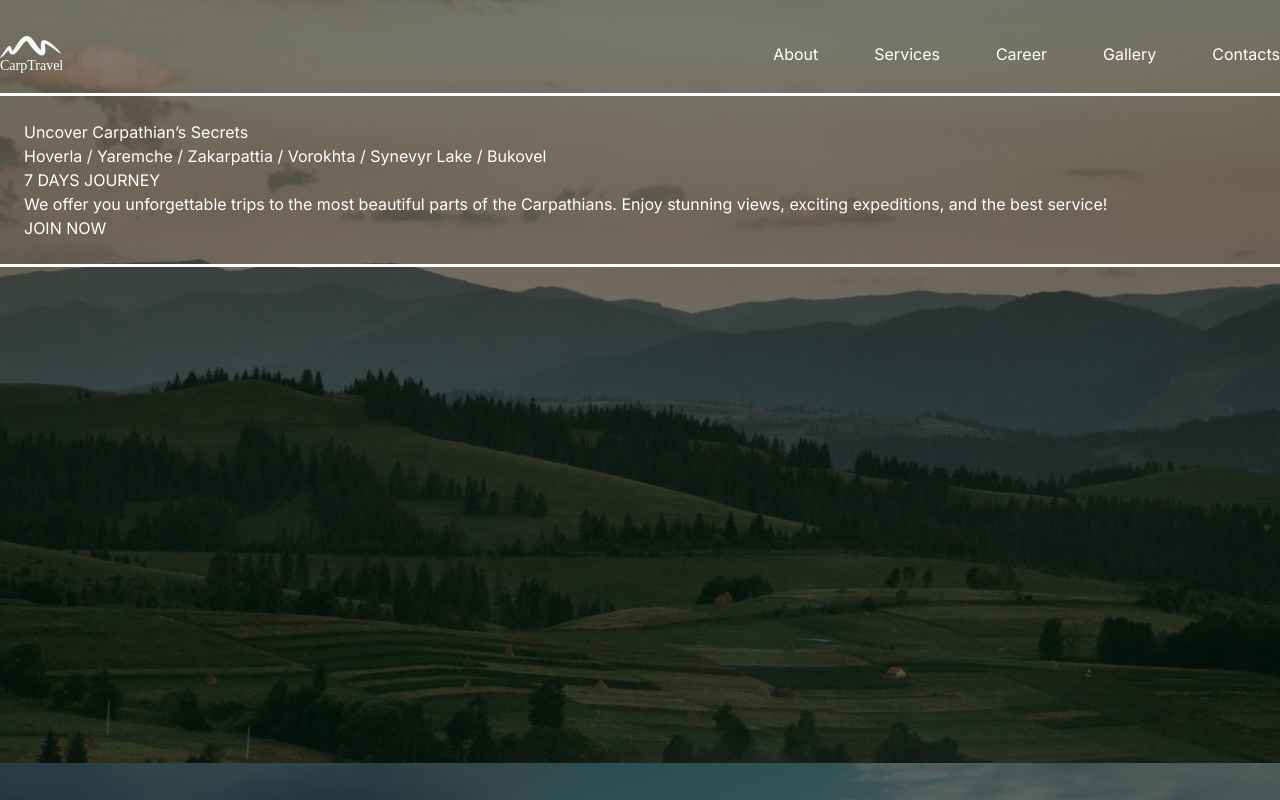
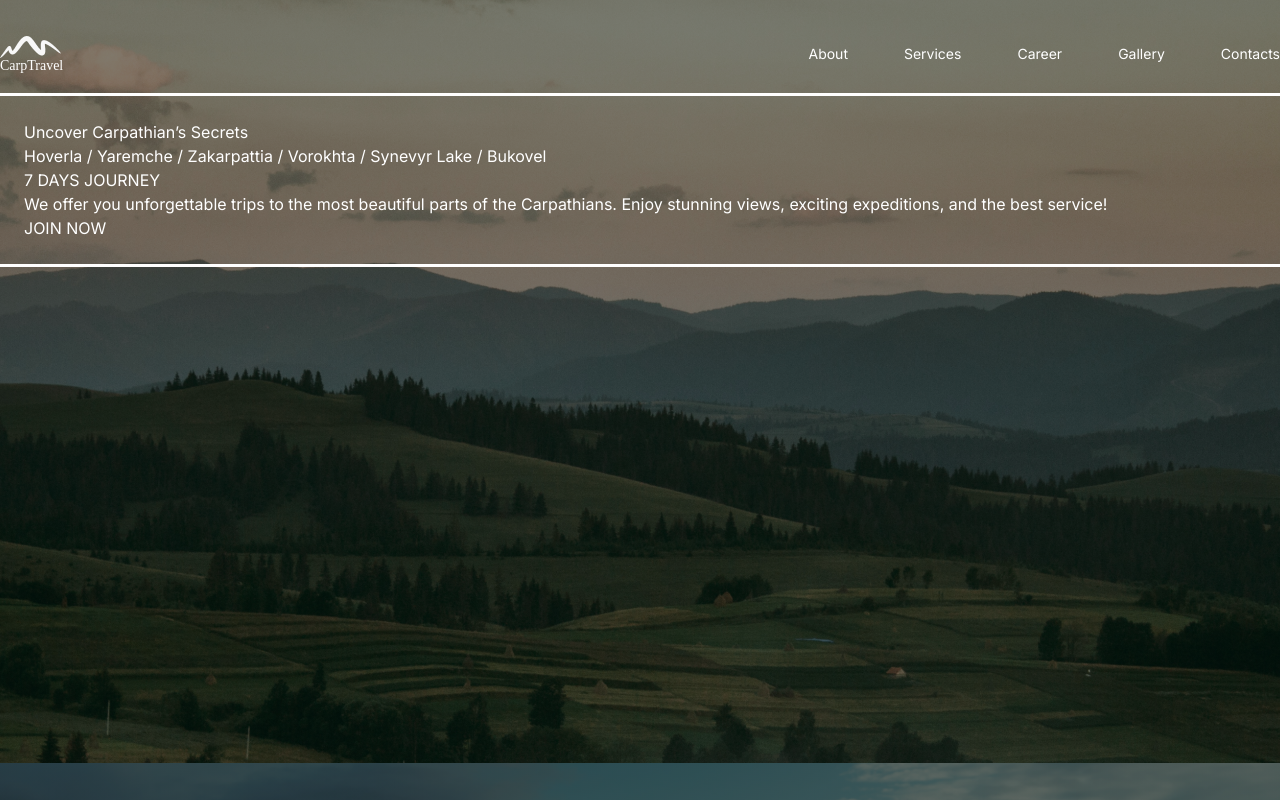
Before and after one commit to YuriyAtamanenko/CarpTravelApp, a Next.js app: page / in a window 1280 px wide. Shown: the top 800 px of the page. Built offline with nearby package versions, Linux system fonts and the light colour scheme.

Commit message:
Update Header.tsx

```diff
--- a/components/Header.tsx
+++ b/components/Header.tsx
@@ -13,7 +13,7 @@
               <p className="font-[karantina] text-sm leading-3">CarpTravel</p>
             </Link>
           </div>
-          <div className="flex gap-14">
+          <div className="flex gap-14 text-sm">
             <Link href="#about">About</Link>
             <Link href="#services">Services</Link>
             <Link href="#career">Career</Link>
```
